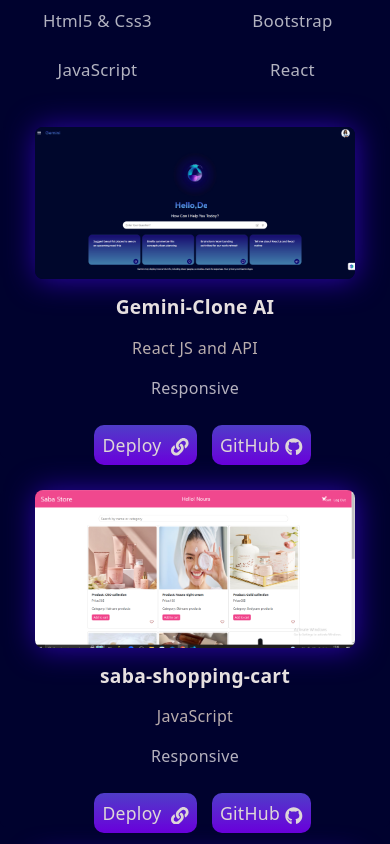
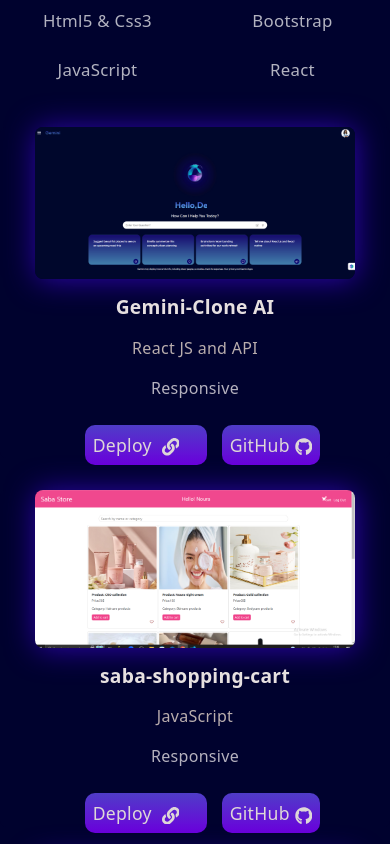
Before and after one commit to nouraabdelfattah/My_Portofolio, a React (Vite) app: page / in a window 390 px wide. Shown: the part 1640-2484 px from the top of the page. Built offline with nearby package versions, Linux system fonts and the light colour scheme.

Commit message:
Update Main.jsx

```diff
--- a/src/components/4-main/Main.jsx
+++ b/src/components/4-main/Main.jsx
@@ -9,7 +9,7 @@
   projectName:"Gemini-Clone AI",
   imgUrl:"/gemini clone.PNG",
   Description:" React JS and API ",
-  githubLink:"https://github.com/nouraabdelfattah/gemini-clone-Reactjs-API",
+  githubLink:"https://github.com/nouraabdelfattah/gemini-clone",
   deployLink:"https://gemini-clone-topaz.vercel.app/",
   responsive:"Responsive"
   },
@@ -121,6 +121,7 @@
   return (
     <main className="container">
     <div className="main-title">Projects</div>
+    <span className="sub-span"></span>
       <section className="left-section row">
       <button onClick={()=>{
         setState("all")
@@ -152,19 +153,21 @@
  <section className="main-section row">
        {projectsArr.map((item)=>{
         return(
-          <div key={item.id} className="card col-md-4 col-sm-12">
+          <div key={item.id} className="card col-md-4 col-sm-12 projects-card">
           <div className="project-photo ">
              <img className='' src={item.imgUrl}/>
           </div>
+          <h2 className='main-subtitle'>{item.projectName}</h2>
           <div className="projects-title">
-            <h2 className='main-subtitle'>{item.projectName}</h2>
-           <p className="project-details">{item.Description}</p>
-           <p className="project-subDetails">{item.responsive}</p>
 
-                <div className=" main-links">
-    <a href={item.deployLink} className="">Deploy&nbsp; <FaLink/></a>
+          <div className="projects-title-content">
+          <p className="project-details">{item.Description}</p>
+          <p className="project-subDetails">{item.responsive}</p>
+          <div className=" main-links">
+    <a href={item.deployLink} className="">Deploy&nbsp; <FaLink/> &nbsp; &nbsp;</a>
     <a  href={item.githubLink} className="">GitHub&nbsp;<FaGithub/></a>
     </div>
+          </div>
 
           </div>
           </div>
@@ -172,6 +175,8 @@
         )
        })}
       </section>
+      <hr></hr>
     </main>
+
   );
 }
```
